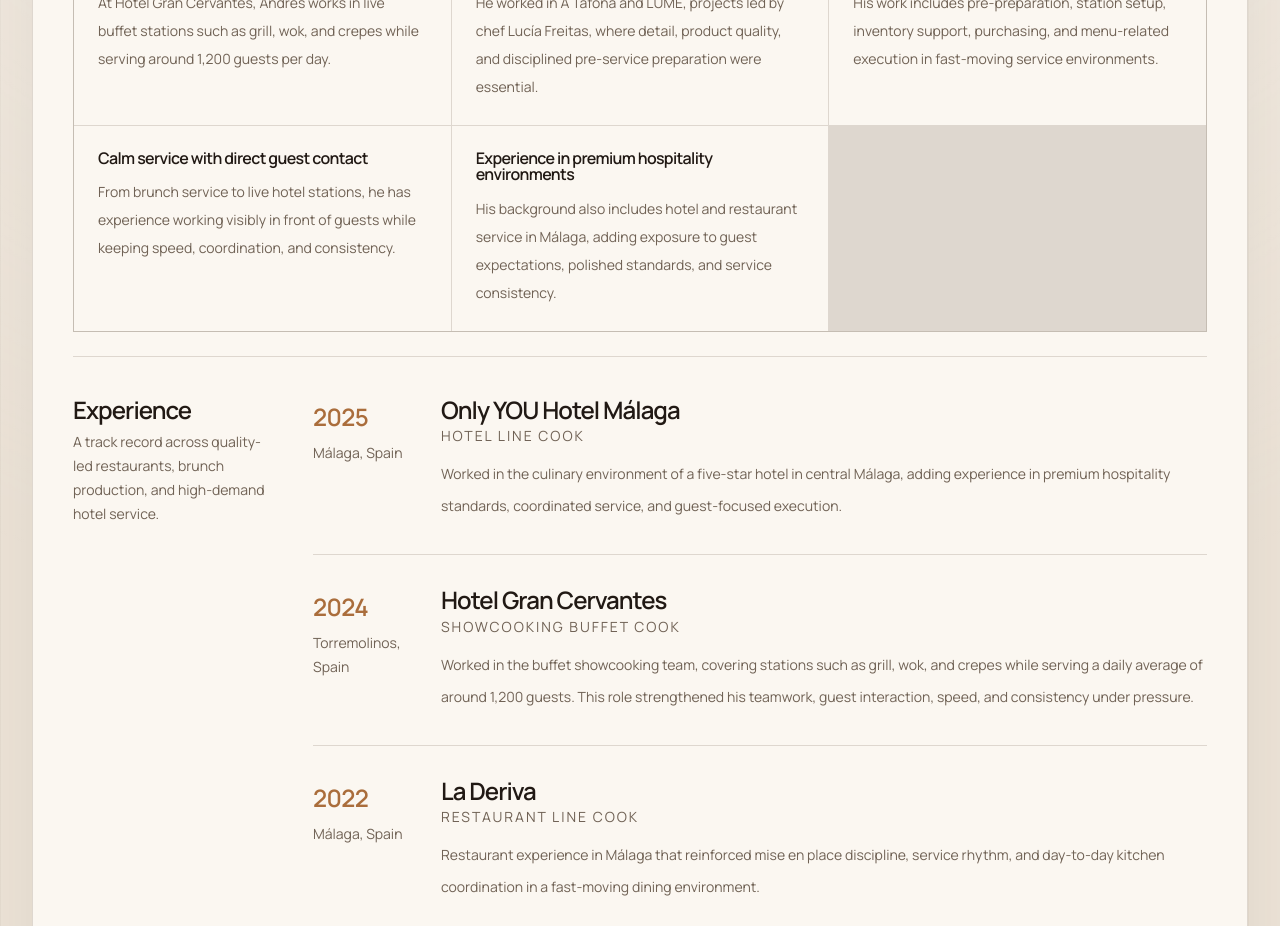
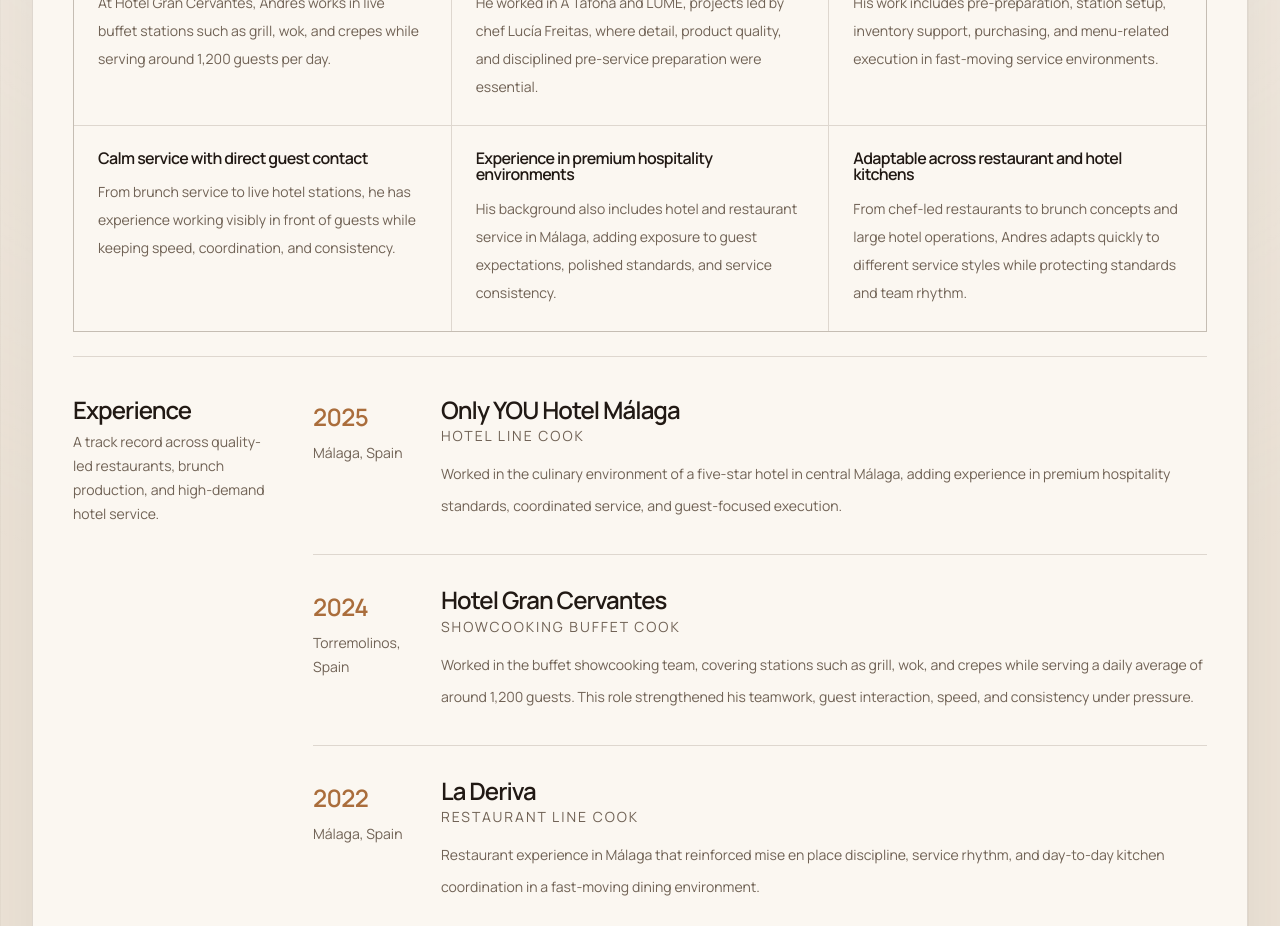
Before and after one commit to anfetirano/chef-brand, a Next.js app: page / in a window 1280 px wide. Shown: the part 860-1786 px from the top of the page. Built offline with nearby package versions, Linux system fonts and the light colour scheme.

Commit message:
Fill final strengths card

```diff
--- a/content/homepage.ts
+++ b/content/homepage.ts
@@ -90,6 +90,11 @@
       title: "Experience in premium hospitality environments",
       description:
         "His background also includes hotel and restaurant service in Málaga, adding exposure to guest expectations, polished standards, and service consistency.",
+    },
+    {
+      title: "Adaptable across restaurant and hotel kitchens",
+      description:
+        "From chef-led restaurants to brunch concepts and large hotel operations, Andres adapts quickly to different service styles while protecting standards and team rhythm.",
     },
   ],
   story: [
```
